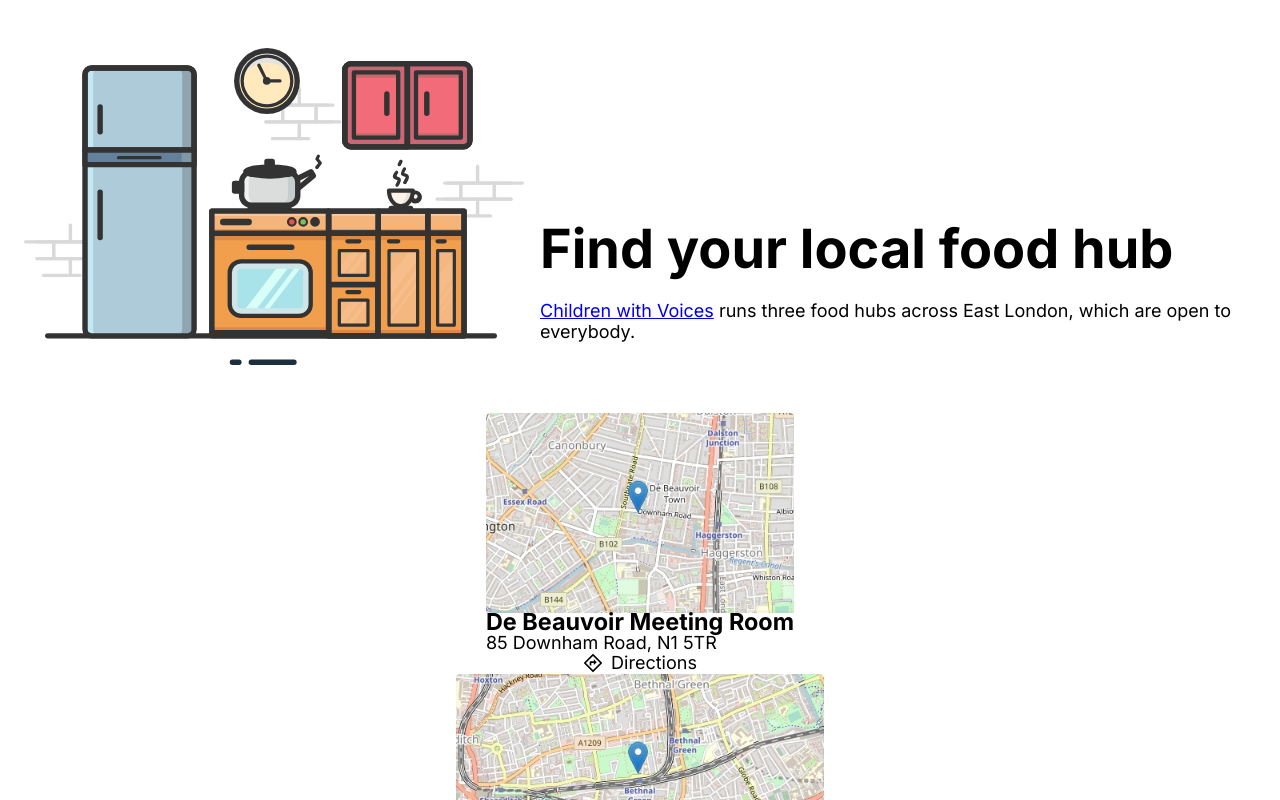
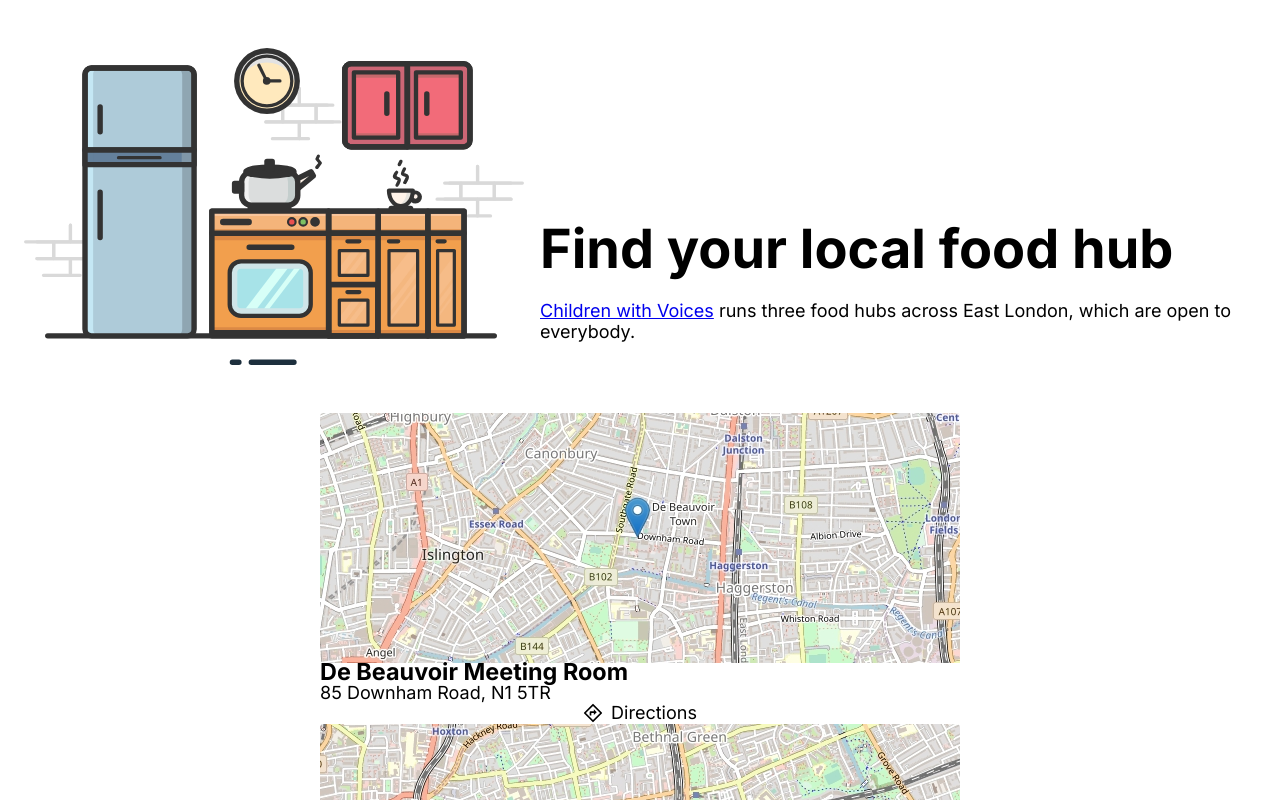
Before and after one commit to nickdbush/foodbanks, a Next.js app: page / in a window 1280 px wide. Shown: the top 800 px of the page. Built offline with nearby package versions, Linux system fonts and the light colour scheme.

Commit message:
Prevent downscaling of maps

```diff
--- a/components/location-card.tsx
+++ b/components/location-card.tsx
@@ -1,6 +1,9 @@
 import { FunctionComponent } from "react";
 import { RiDirectionLine, RiShareLine } from "react-icons/ri";
 import { makeDirectionsUrl, makeMapUrl } from "../utils/map";
+import { minCardWidth } from "./stack";
+
+export const mapHeight = 250;
 
 const CardButton: FunctionComponent<{ icon: any; onClick: () => void }> = ({
   icon,
@@ -67,11 +70,15 @@ const LocationCard: FunctionComponent<{
     <div className="container">
       <div className="shadow"></div>
       <div className="content">
-        <div
-          className="map"
-          style={{ backgroundImage: `url(${mapUrl})` }}
-          onClick={openMap}
-        ></div>
+        <div className="map-container">
+          <img
+            src={mapUrl}
+            className="map"
+            onClick={openMap}
+            width={minCardWidth * 2}
+            height={mapHeight}
+          />
+        </div>
         {/* <Chip colour={isOpen ? "green" : "grey"}>
         {isOpen ? "Open" : "Closed"}
       </Chip> */}
@@ -121,13 +128,24 @@ const LocationCard: FunctionComponent<{
           box-shadow: 0px 5px 20px rgba(0, 0, 0, 0.09);
         }
 
+        .map-container {
+          height: ${mapHeight}px;
+          overflow: hidden;
+          display: flex;
+          align-items: center;
+          justify-content: center;
+        }
+
         .map {
           background-color: white;
-          height: 200px;
+          min-width: ${minCardWidth * 2}px;
+          min-height: ${mapHeight}px;
           background-size: cover;
           background-position: center;
           box-shadow: inset 0px -1px 5px rgba(0, 0, 0, 0.06);
           cursor: pointer;
+          object-fit: cover;
+          object-position: center center;
         }
 
         .body {
--- a/components/stack.tsx
+++ b/components/stack.tsx
@@ -1,6 +1,6 @@
 import { FunctionComponent } from "react";
 
-const minCardWidth = 320;
+export const minCardWidth = 320;
 
 const Stack: FunctionComponent<{ spacing: string }> = ({
   children,
```
